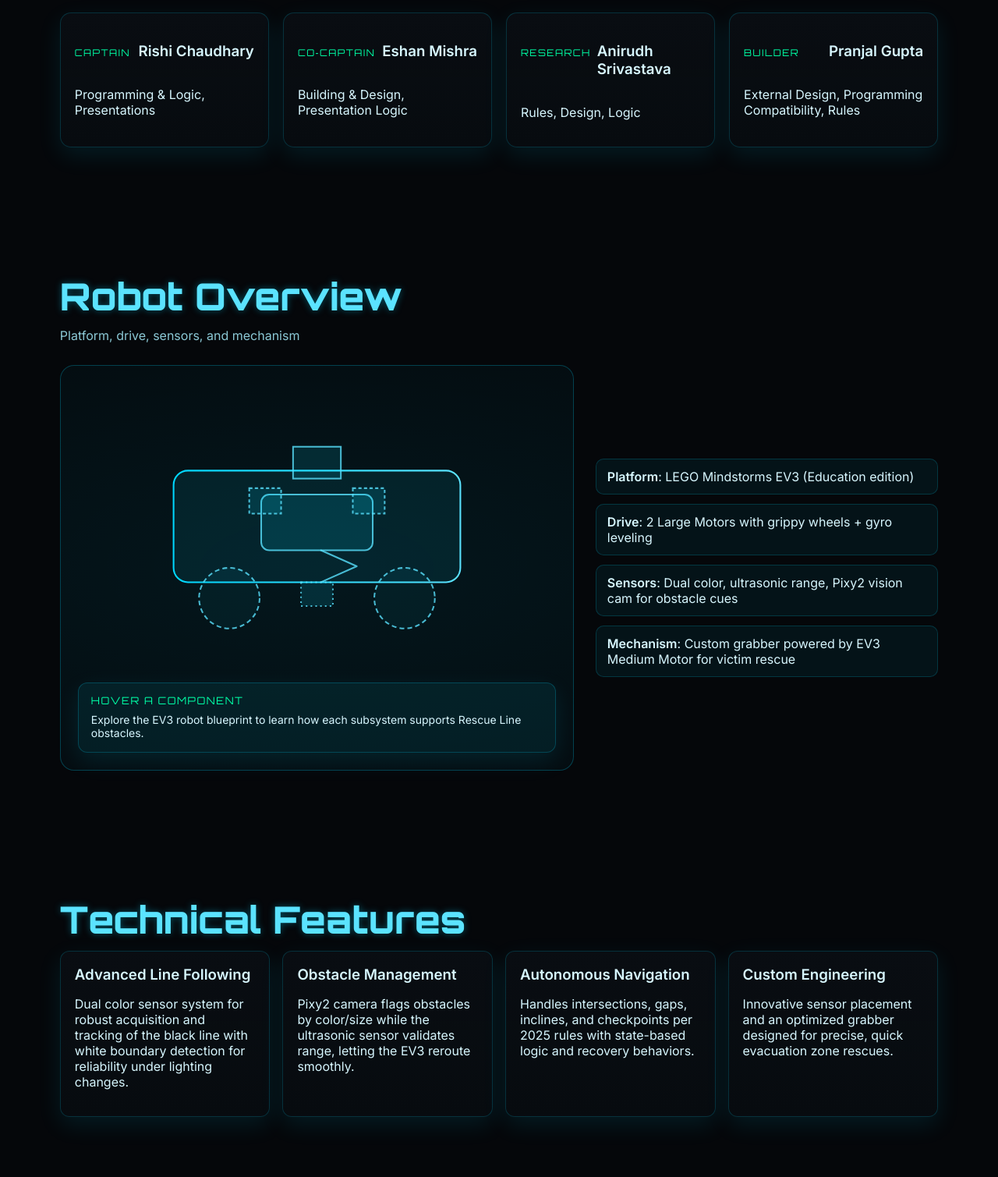
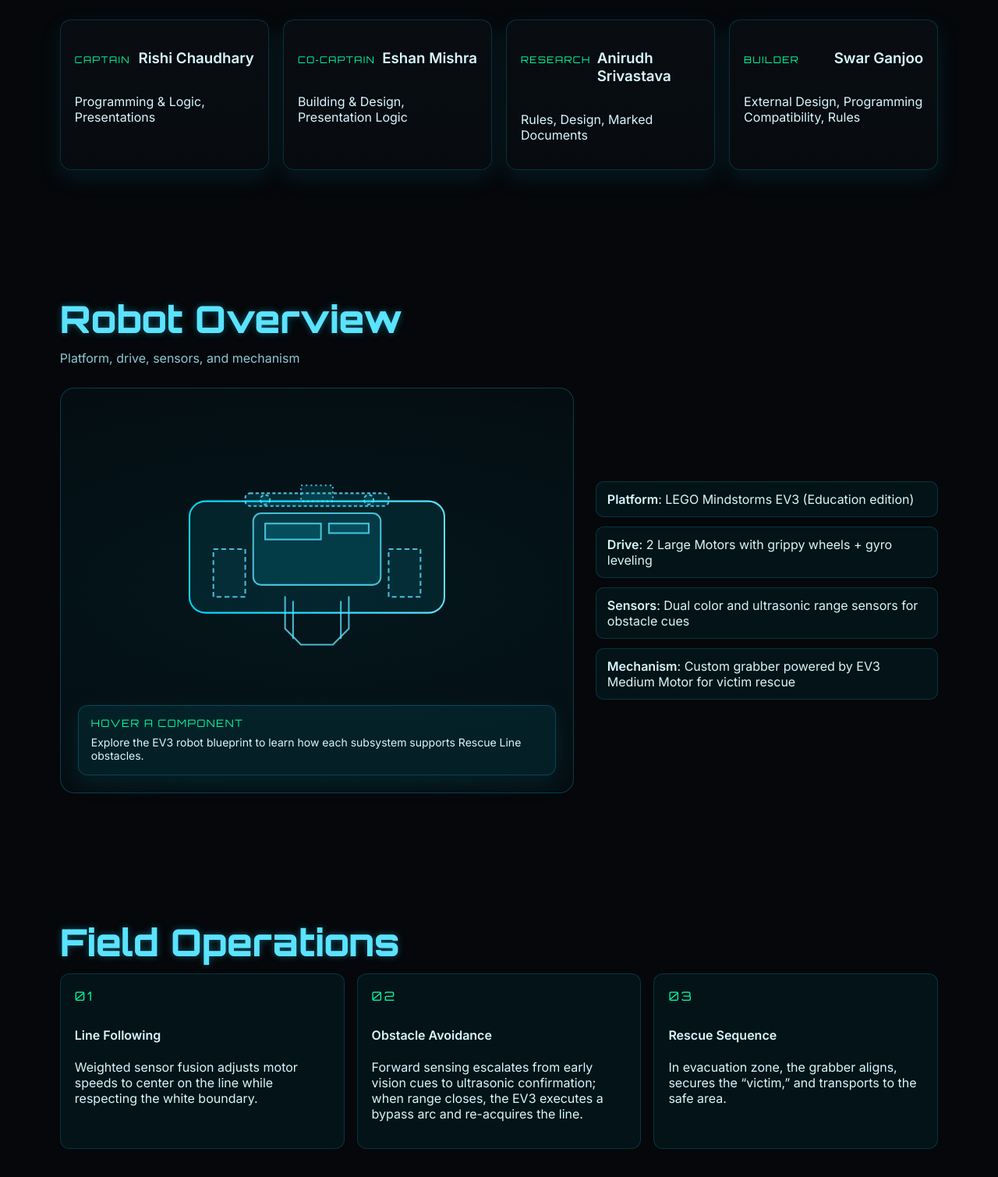
Before and after one commit to TKH-RCJ-404found/presentation-website, a plain HTML site: page index.html in a window 1280 px wide. Shown: the part 927-2436 px from the top of the page at 78% size. Drawn offline with Linux system fonts and the light colour scheme.

Commit message:
Update index.html

```diff
--- a/index.html
+++ b/index.html
@@ -21,13 +21,18 @@
       </a>
       <nav class="nav">
         <a href="#team">Team</a>
-        <a href="poster.html">Poster</a>
         <a href="#robot">Robot</a>
-        <a href="#features">Features</a>
         <a href="#operations">Field Ops</a>
-        <a href="#autonomous">Autonomous</a>
-        <a href="#innovations">Innovations</a>
         <a href="#reference">Reference</a>
+        <div class="nav-item nav-docs">
+          <a href="https://example.com/team-documents" target="_blank" rel="noopener">Team Documents</a>
+          <div class="nav-docs-menu">
+            <a href="https://example.com/team-description-paper" target="_blank" rel="noopener">Team Description Paper</a>
+            <a href="https://example.com/bill-of-materials" target="_blank" rel="noopener">Bill of Materials</a>
+            <a href="https://example.com/team-poster" target="_blank" rel="noopener">Poster</a>
+            <a href="https://example.com/team-presentation" target="_blank" rel="noopener">Presentation</a>
+          </div>
+        </div>
       </nav>
       <div class="nav-progress" aria-hidden="true">
         <div class="nav-progress-track">
@@ -46,7 +51,7 @@
         <div class="badges">
           <span class="badge">LEGO Mindstorms EV3</span>
           <span class="badge">Dual Color Sensors</span>
-          <span class="badge">Pixy2 Vision Cam</span>
+          <!-- <span class="badge">Pixy2 Vision Cam</span> -->
           <span class="badge">Custom Grabber</span>
         </div>
         <a href="#team" class="cta">Explore</a>
@@ -81,12 +86,12 @@
             <span class="role">Research</span>
             <h3>Anirudh Srivastava</h3>
           </div>
-          <p>Rules, Design, Logic</p>
+          <p>Rules, Design, Marked Documents </p>
         </div>
         <div class="card reveal">
           <div class="card-header">
             <span class="role">Builder</span>
-            <h3>Pranjal Gupta</h3>
+            <h3>Swar Ganjoo</h3>
           </div>
           <p>External Design, Programming Compatibility, Rules</p>
         </div>
@@ -106,31 +111,54 @@
                   <stop offset="100%" stop-color="#5be3ff"/>
                 </linearGradient>
               </defs>
-              <rect x="120" y="110" width="360" height="140" rx="18" ry="18" class="bp-frame"/>
-              <rect x="230" y="140" width="140" height="70" rx="10" ry="10" class="bp-shape"
+              <!-- Top-down EV3-style chassis -->
+              <rect x="140" y="120" width="320" height="140" rx="20" ry="20" class="bp-frame"/>
+
+              <!-- EV3 brick body -->
+              <rect x="220" y="135" width="160" height="90" rx="10" ry="10" class="bp-shape"
                     data-title="EV3 Intelligent Brick"
-                    data-desc="Main controller runs MicroPython state machines that coordinate drive, Pixy2 events, and grabber timing."></rect>
-              <rect x="270" y="80" width="60" height="40" class="bp-shape"
-                    data-title="Pixy2 Vision Mast"
-                    data-desc="Mounted high to see obstacles/victims early. Sends coded blocks to the EV3 for routing decisions."></rect>
-              <rect x="215" y="132" width="40" height="32" class="bp-shape bp-sensor"
-                    data-title="Color Sensor L"
-                    data-desc="Left down-facing color sensor feeds PID loop and validates white boundary."></rect>
-              <rect x="345" y="132" width="40" height="32" class="bp-shape bp-sensor"
-                    data-title="Color Sensor R"
-                    data-desc="Right color sensor pairs with the left sensor for weighted line tracking."></rect>
-              <path d="M305 210 L350 230 L305 250" class="bp-shape bp-grabber"
-                    data-title="Grabber Arm"
-                    data-desc="Medium motor-driven linkage clamps victims and lifts them clear for transport."></path>
-              <circle cx="190" cy="270" r="38" class="bp-shape bp-wheel"
-                      data-title="Drive Motor L"
-                      data-desc="EV3 large motor with grippy tire delivers torque and supports gyro-stabilized movement."></circle>
-              <circle cx="410" cy="270" r="38" class="bp-shape bp-wheel"
-                      data-title="Drive Motor R"
-                      data-desc="Symmetric drive motor enables differential steering with quick corrections."></circle>
-              <rect x="280" y="250" width="40" height="30" class="bp-shape bp-ultra"
-                    data-title="Ultrasonic + Bumper"
-                    data-desc="Ultrasonic sensor verifies Pixy detections; bumper whiskers provide last-resort contact feedback."></rect>
+                    data-desc="Top-mounted EV3 brick with screen and ports centered over the drive base for balanced weight."></rect>
+              <rect x="235" y="148" width="70" height="20" class="bp-shape"
+                    data-title="Brick Screen"
+                    data-desc="Screen and buttons for debugging sensor values and starting Rescue Line runs."></rect>
+              <rect x="315" y="148" width="50" height="12" class="bp-shape"
+                    data-title="Brick Ports"
+                    data-desc="Input/output ports used for dual color sensors, ultrasonic, drive motors, and grabber."></rect>
+
+              <!-- Line-follow sensor bar at front -->
+              <rect x="210" y="110" width="180" height="16" rx="6" ry="6" class="bp-shape bp-sensor"
+                    data-title="Dual Color Sensor Bar"
+                    data-desc="Two down-facing color sensors on an adjustable bar tuned for black line with white boundary detection."></rect>
+              <circle cx="235" cy="118" r="6" class="bp-shape bp-sensor"
+                      data-title="Color Sensor L"
+                      data-desc="Left color sensor samples line position and boundary transitions for PID control."></circle>
+              <circle cx="365" cy="118" r="6" class="bp-shape bp-sensor"
+                      data-title="Color Sensor R"
+                      data-desc="Right color sensor pairs with the left sensor to keep the robot centered over the route."></circle>
+
+              <!-- Ultrasonic + Pixy mast at front centre -->
+              <rect x="280" y="100" width="40" height="20" class="bp-shape bp-ultra"
+                    data-title="Ultrasonic Sensor"
+                    data-desc="Forward-facing ultrasonic sensor measures obstacle distance to keep the EV3 clear while tracking the line."></rect>
+              <!-- <rect x="290" y="80" width="20" height="18" class="bp-shape"
+                    data-title="Pixy2 Mast"
+                    data-desc="Pixy2 camera mounted above the bumper plane to see obstacles and victims on the Rescue Line field."></rect> -->
+
+              <!-- Drive motors and wheels -->
+              <rect x="170" y="180" width="40" height="60" class="bp-shape bp-wheel"
+                    data-title="Left Drive Motor + Wheel"
+                    data-desc="Left large motor with wheel; geared for smooth turns on smooth Rescue Line tiles."></rect>
+              <rect x="390" y="180" width="40" height="60" class="bp-shape bp-wheel"
+                    data-title="Right Drive Motor + Wheel"
+                    data-desc="Right large motor with wheel for matched differential drive."></rect>
+
+              <!-- Rescue grabber at rear -->
+              <path d="M260 240 L260 280 L280 300 L320 300 L340 280 L340 240" class="bp-shape bp-grabber"
+                    data-title="Rear Grabber Frame"
+                    data-desc="Rear-mounted grabber frame that encloses the victim from both sides for stable evacuation."></path>
+              <path d="M270 246 L270 292 M330 246 L330 292" class="bp-shape bp-grabber"
+                    data-title="Grabber Jaws"
+                    data-desc="Opposing jaws powered by a medium motor to pinch and lift the victim puck inside the frame."></path>
             </svg>
             <div class="bp-tooltip" aria-live="polite">
               <span class="bp-tooltip-title">Hover a component</span>
@@ -141,35 +169,13 @@
         <ul class="specs reveal">
           <li><strong>Platform</strong>: LEGO Mindstorms EV3 (Education edition)</li>
           <li><strong>Drive</strong>: 2 Large Motors with grippy wheels + gyro leveling</li>
-          <li><strong>Sensors</strong>: Dual color, ultrasonic range, Pixy2 vision cam for obstacle cues</li>
+          <li><strong>Sensors</strong>: Dual color and ultrasonic range sensors for obstacle cues <!-- , Pixy2 vision cam for obstacle cues --></li>
           <li><strong>Mechanism</strong>: Custom grabber powered by EV3 Medium Motor for victim rescue</li>
         </ul>
       </div>
     </section>
 
-    <section id="features" class="section section-pad" data-step="4">
-      <h2 class="section-title neon">Technical Features</h2>
-      <div class="features-grid">
-        <div class="feature reveal">
-          <h3>Advanced Line Following</h3>
-          <p>Dual color sensor system for robust acquisition and tracking of the black line with white boundary detection for reliability under lighting changes.</p>
-        </div>
-        <div class="feature reveal">
-          <h3>Obstacle Management</h3>
-          <p>Pixy2 camera flags obstacles by color/size while the ultrasonic sensor validates range, letting the EV3 reroute smoothly.</p>
-        </div>
-        <div class="feature reveal">
-          <h3>Autonomous Navigation</h3>
-          <p>Handles intersections, gaps, inclines, and checkpoints per 2025 rules with state-based logic and recovery behaviors.</p>
-        </div>
-        <div class="feature reveal">
-          <h3>Custom Engineering</h3>
-          <p>Innovative sensor placement and an optimized grabber designed for precise, quick evacuation zone rescues.</p>
-        </div>
-      </div>
-    </section>
-
-    <section id="operations" class="section section-pad" data-step="5">
+    <section id="operations" class="section section-pad" data-step="4">
       <h2 class="section-title neon">Field Operations</h2>
       <div class="ops-flow reveal">
         <div class="step">
@@ -180,7 +186,7 @@
         <div class="step">
           <span class="step-num">02</span>
           <h4>Obstacle Avoidance</h4>
-          <p>Pixy2 obstacle cues escalate to ultrasonic confirmation; when range closes, the EV3 executes a bypass arc and re-acquires the line.</p>
+          <p>Forward sensing escalates from early vision cues to ultrasonic confirmation; when range closes, the EV3 executes a bypass arc and re-acquires the line. <!-- Pixy2 obstacle cues escalate to ultrasonic confirmation; when range closes, the EV3 executes a bypass arc and re-acquires the line. --></p>
         </div>
         <div class="step">
           <span class="step-num">03</span>
@@ -190,39 +196,7 @@
       </div>
     </section>
 
-    <section id="autonomous" class="section section-pad" data-step="6">
-      <h2 class="section-title neon">Autonomous Run</h2>
-      <ol class="algo reveal">
-        <li>Initialize sensors, calibrate light thresholds, and set base motor speed.</li>
-        <li>Follow line using dual-sensor PID with boundary validation.</li>
-        <li>Handle intersections: decide via priority rules, continue tracking.</li>
-        <li>Bridge gaps: predictive search and incremental sweep to re-locate line.</li>
-        <li>Inclines: increase torque and maintain sensor height consistency.</li>
-        <li>Pixy2 scans for obstacles/victims; successful detections gate ultrasonic confirmation before maneuvers.</li>
-        <li>Enter evacuation zone, detect target, actuate grabber, deliver to safe zone.</li>
-      </ol>
-
-    </section>
-
-    <section id="innovations" class="section section-pad" data-step="7">
-      <h2 class="section-title neon">Innovations & Teamwork</h2>
-      <div class="innov-grid">
-        <div class="innov reveal">
-          <h3>Sensor Placement</h3>
-          <p>Custom jigs to maintain optimal standoff and reduce noise from floor textures.</p>
-        </div>
-        <div class="innov reveal">
-          <h3>Grabber Optimization</h3>
-          <p>Balanced geometry for quick capture with minimal drag and reliable release.</p>
-        </div>
-        <div class="innov reveal">
-          <h3>Collaboration</h3>
-          <p>Role-driven sprints: build–test–iterate cycles with shared checklists and demos.</p>
-        </div>
-      </div>
-    </section>
-
-    <section id="reference" class="section section-pad" data-step="8">
+    <section id="reference" class="section section-pad" data-step="5">
       <h2 class="section-title neon">Reference</h2>
       <p class="reference-text">
         All robot operations and challenge descriptions are intended to align with
@@ -238,7 +212,7 @@
     <footer class="footer">
       <div class="footer-inner">
         <span>©Rishi Chaudhary - xrishichaudhary.github.io for more info    |</span>
-        <span>2025 Team 404 Found — The Knowledge Habitat Pune    |</span>
+        <span>2026 Team 404 Found — The Knowledge Habitat Pune    |</span>
         <span>Built with ❤️ for RoboCup Junior Rescue Line</span>
       </div>
     </footer>
```
